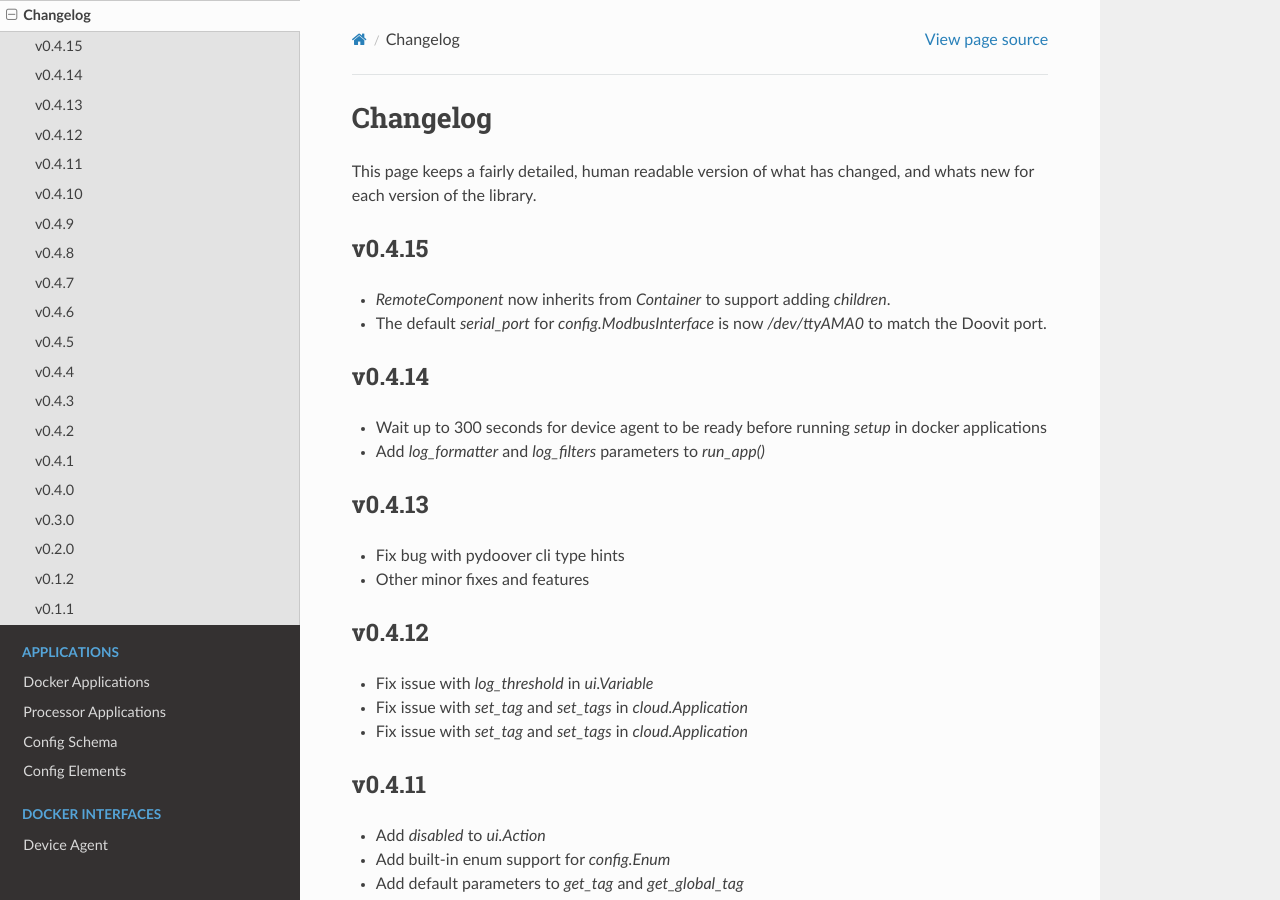
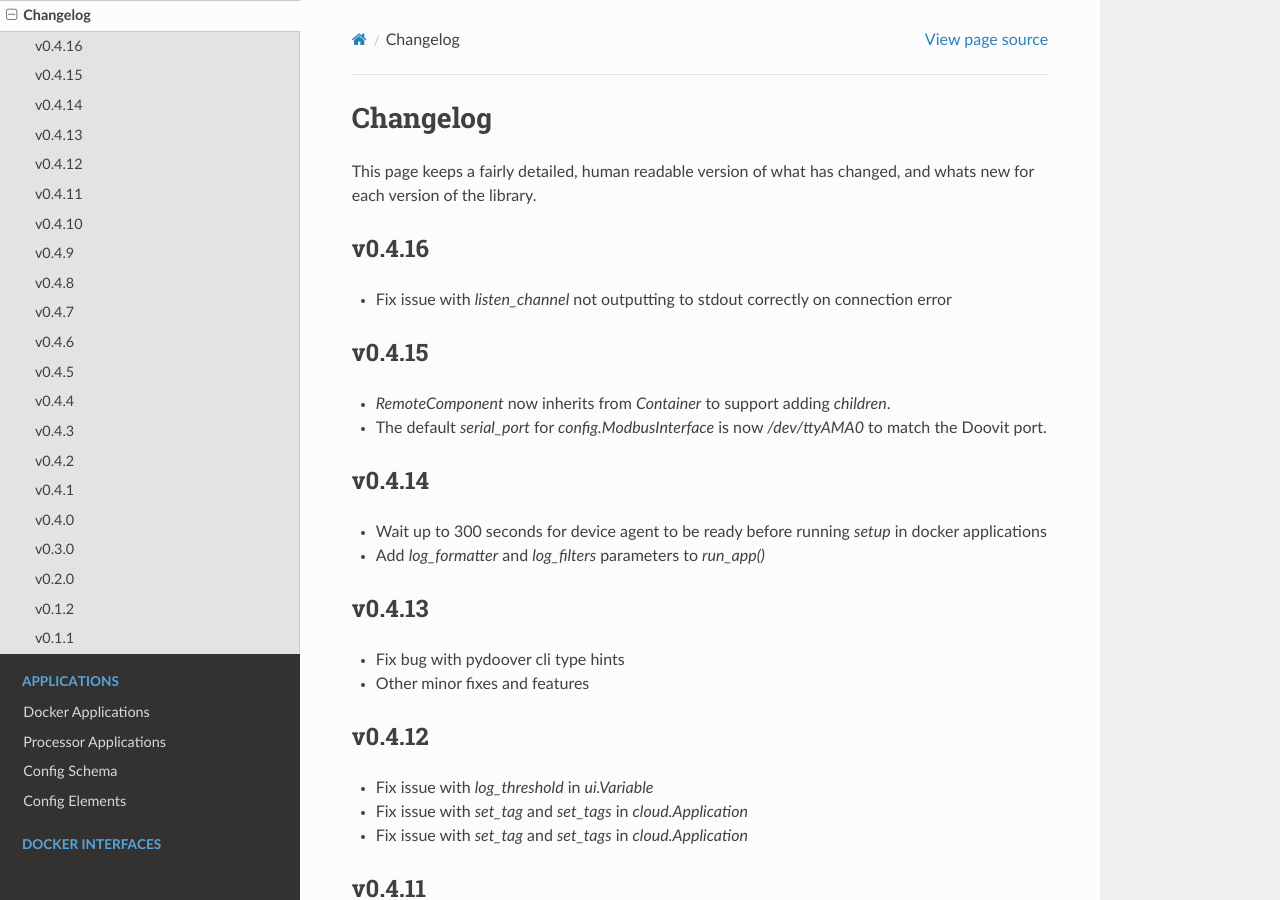
Before and after one commit to getdoover/pydoover, a Sphinx documentation site: the page built from docs/source/changelog.rst, in a window 1280 px wide and 900 px high. Built offline with Sphinx 7.4.7 and the Read the Docs theme 3.1.0, drawn with Linux system fonts in a browser that asks for light colours.

Commit message:
Release 0.4.16

```diff
--- a/docs/source/changelog.rst
+++ b/docs/source/changelog.rst
@@ -2,6 +2,10 @@ Changelog
 ===========
 This page keeps a fairly detailed, human readable version
 of what has changed, and whats new for each version of the library.
+
+v0.4.16
+-------
+- Fix issue with `listen_channel` not outputting to stdout correctly on connection error
 
 v0.4.15
 -------
--- a/pyproject.toml
+++ b/pyproject.toml
@@ -1,7 +1,7 @@
 [project]
 name = "pydoover"
 authors = [{ name = "Doover Team", email = "developers@doover.com" }]
-version = "0.4.15"
+version = "0.4.16"
 description = "Python package for interacting with Doover"
 readme = "README.md"
 requires-python = ">=3.11"
```
Also changed, not shown: 1 other file.
